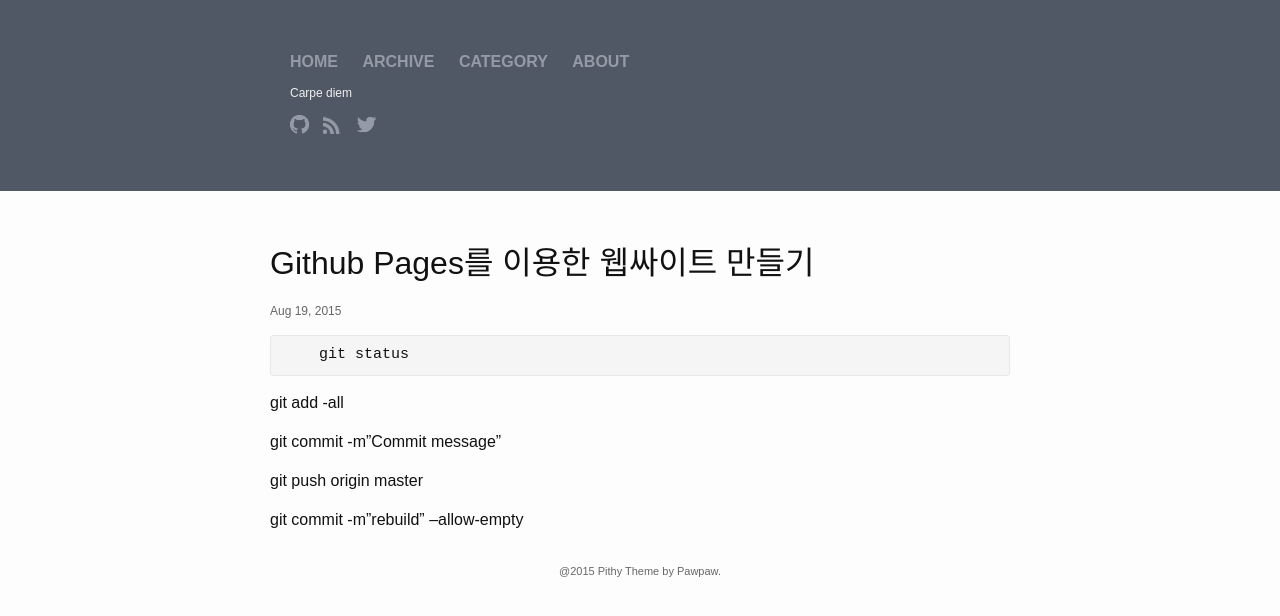
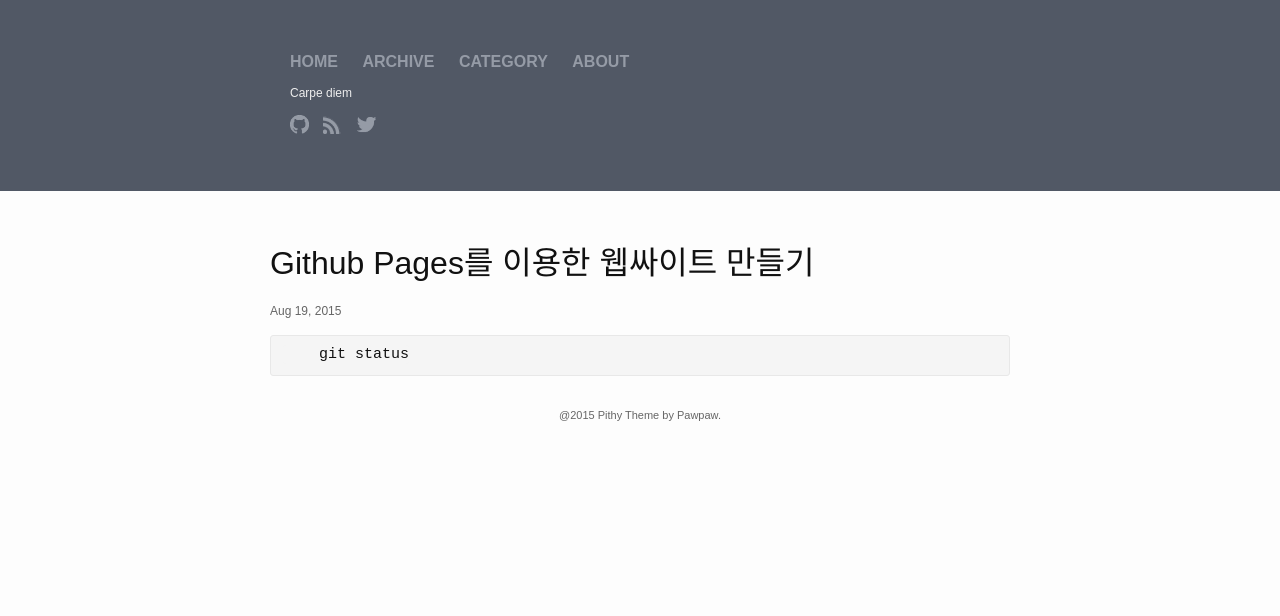
Before and after one commit to zatourie/zatourie.github.io, a Jekyll site: the page built from _posts/2015-08-19-Github_Pages.md, in a window 1280 px wide. Shown: the top 616 px of the page. Built offline with Jekyll 4.4.1, drawn with Linux system fonts in a browser that asks for light colours.

Commit message:
Update 2015-08-19-Github_Pages.md

```diff
--- a/_posts/2015-08-19-Github_Pages.md
+++ b/_posts/2015-08-19-Github_Pages.md
@@ -9,12 +9,3 @@ categories: github
 {% highlight bash%}
     git status
 {% endhighlight %}
-
-
-git add -all
-
-git commit -m"Commit message"
-
-git push origin master
-
-git commit -m"rebuild" --allow-empty
```
